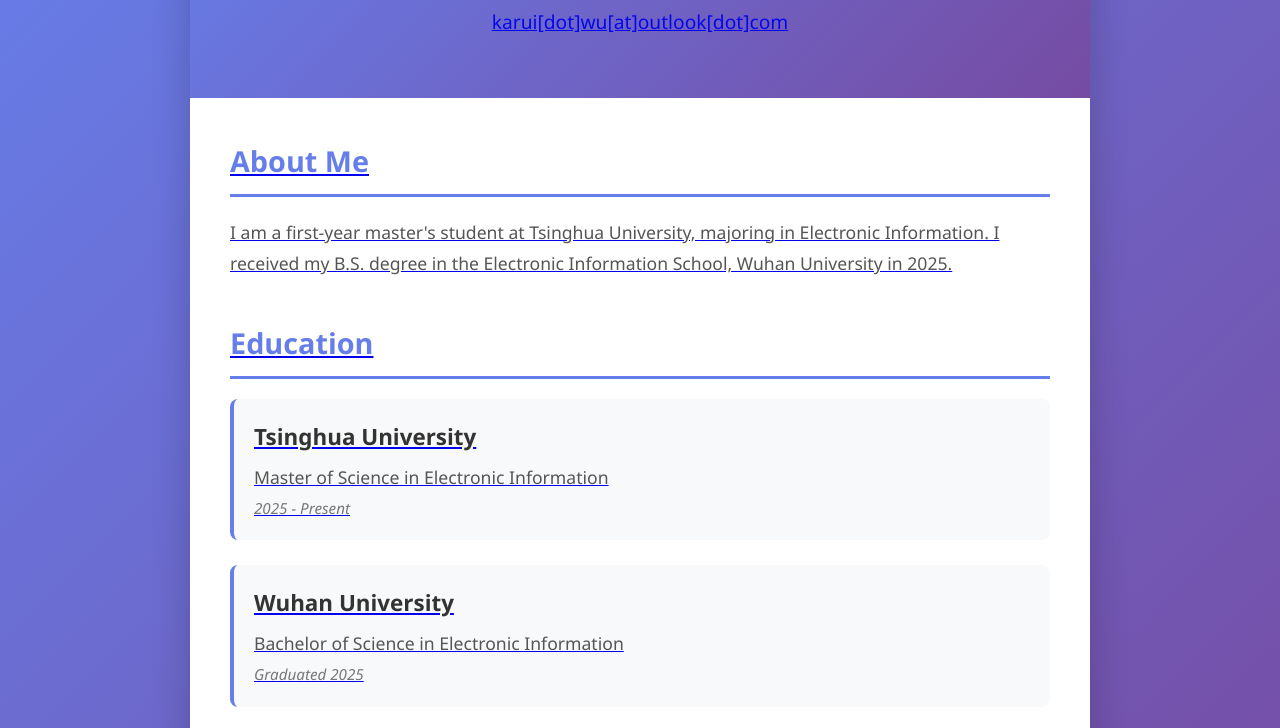
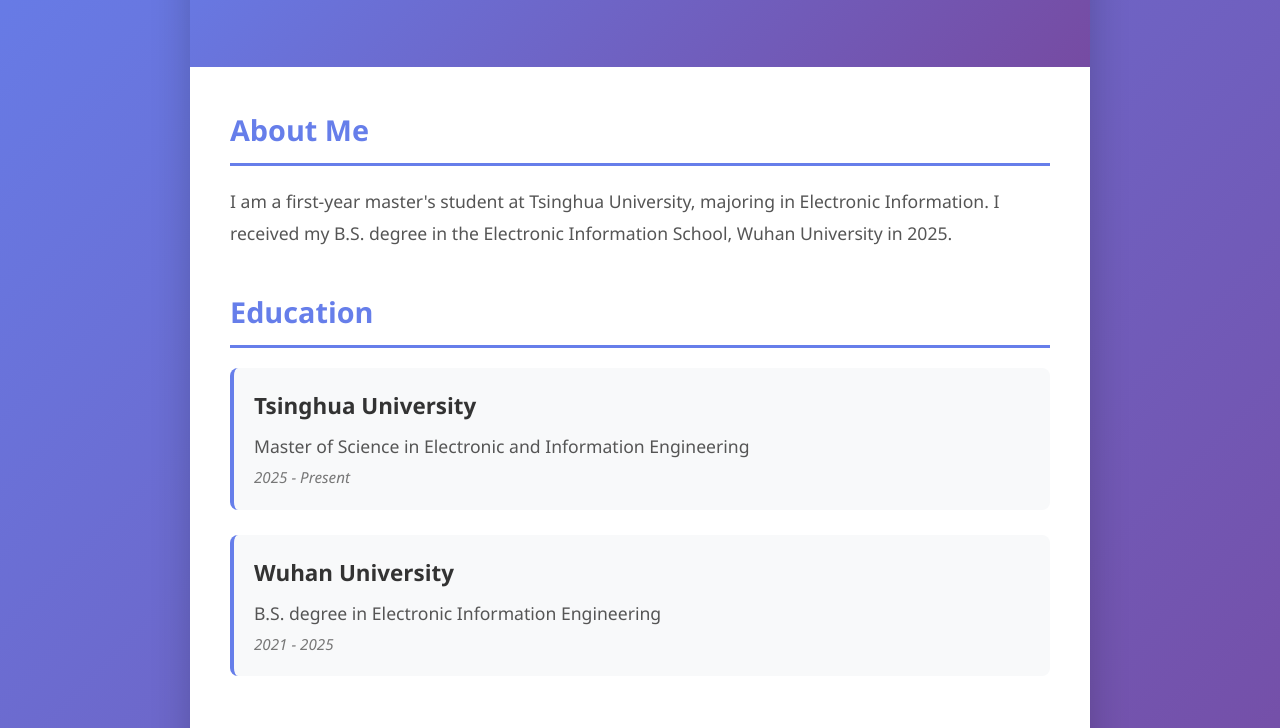
Before and after one commit to KaruiWHY/KaruiWHY.github.io, a plain HTML site: page index.html in a window 1280 px wide. Shown: the part 147-875 px from the top of the page. Drawn offline with Linux system fonts and the light colour scheme.

Commit message:
Update meta description and education details
Updated the description meta tag and modified contact information. Changed education details to include links and corrected degree names.

```diff
--- a/index.html
+++ b/index.html
@@ -3,7 +3,7 @@
 <head>
     <meta charset="UTF-8">
     <meta name="viewport" content="width=device-width, initial-scale=1.0">
-    <meta name="description" content="WU Haoyang - Master's student at Tsinghua University">
+    <meta name="description" content="WU Haoyang - Welcome to my website!">
     <title>WU Haoyang</title>
     <link rel="stylesheet" href="styles.css">
 </head>
@@ -11,7 +11,7 @@
     <div class="container">
         <header>
             <h1>WU Haoyang</h1>
-            <p class="subtitle"><a href="mailto:karui.wu@outlook.com">karui[dot]wu[at]outlook[dot]com</p>
+            <!-- <p class="subtitle"><a href="mailto:karui.wu@outlook.com">karui[dot]wu[at]outlook[dot]com</a></p> -->
         </header>
 
         <main>
@@ -26,20 +26,20 @@
             <section class="education">
                 <h2>Education</h2>
                 <div class="education-item">
-                    <h3>Tsinghua University</h3>
-                    <p class="degree">Master of Science in Electronic Information</p>
+                    <h3><a herf="https://www.tsinghua.edu.cn/">Tsinghua University</a></h3>
+                    <p class="degree">Master of Science in Electronic and Information Engineering</p>
                     <p class="date">2025 - Present</p>
                 </div>
                 <div class="education-item">
-                    <h3>Wuhan University</h3>
-                    <p class="degree">Bachelor of Science in Electronic Information</p>
-                    <p class="date">Graduated 2025</p>
+                    <h3><a herf="https://www.whu.edu.cn/">Wuhan University</a></h3>
+                    <p class="degree">B.S. degree in Electronic Information Engineering</p>
+                    <p class="date">2021 - 2025</p>
                 </div>
             </section>
 
             <section class="contact">
                 <h2>Contact</h2>
-                <p>Feel free to reach out for collaboration or discussion.</p>
+                <p>Feel free to reach out for collaboration or discussion at <a href="mailto:karui.wu@outlook.com">karui[dot]wu[at]outlook[dot]com</a>.</p>
             </section>
         </main>
 
```
